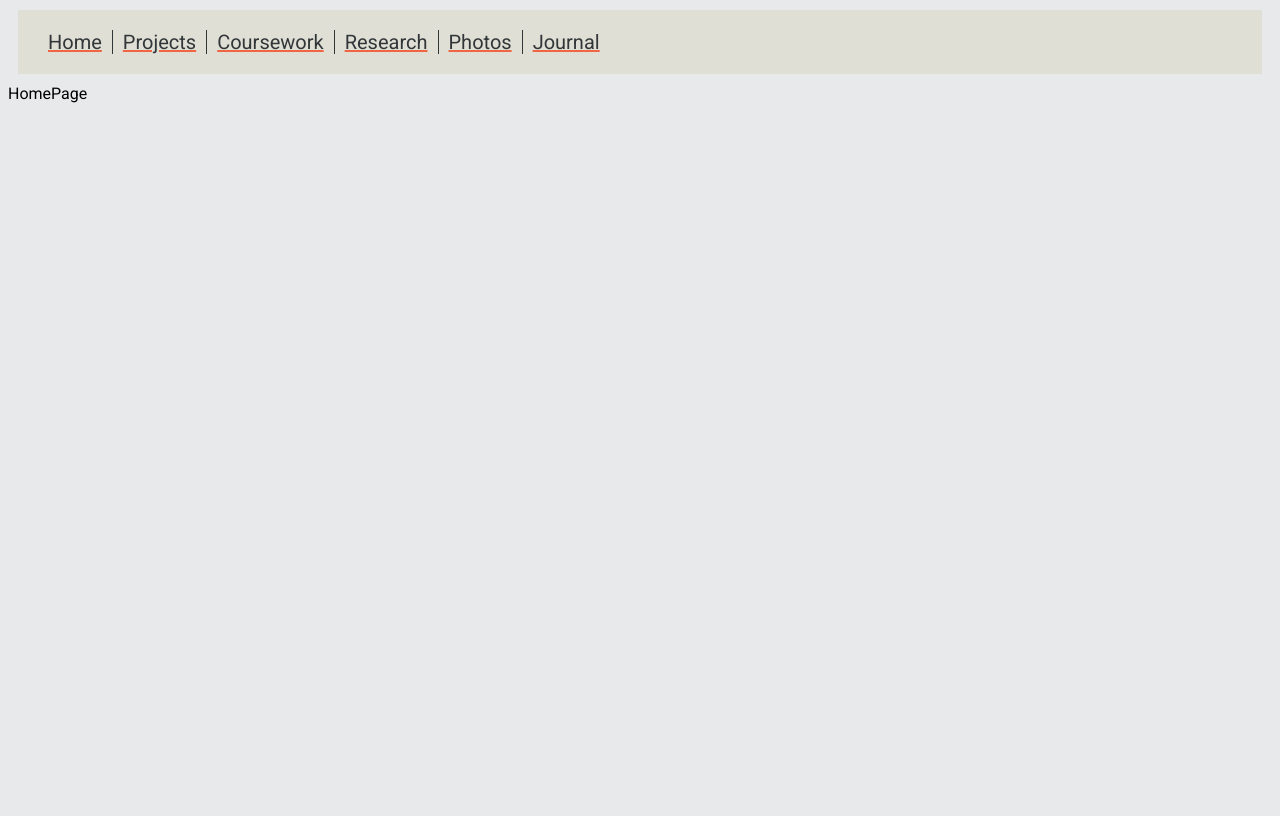
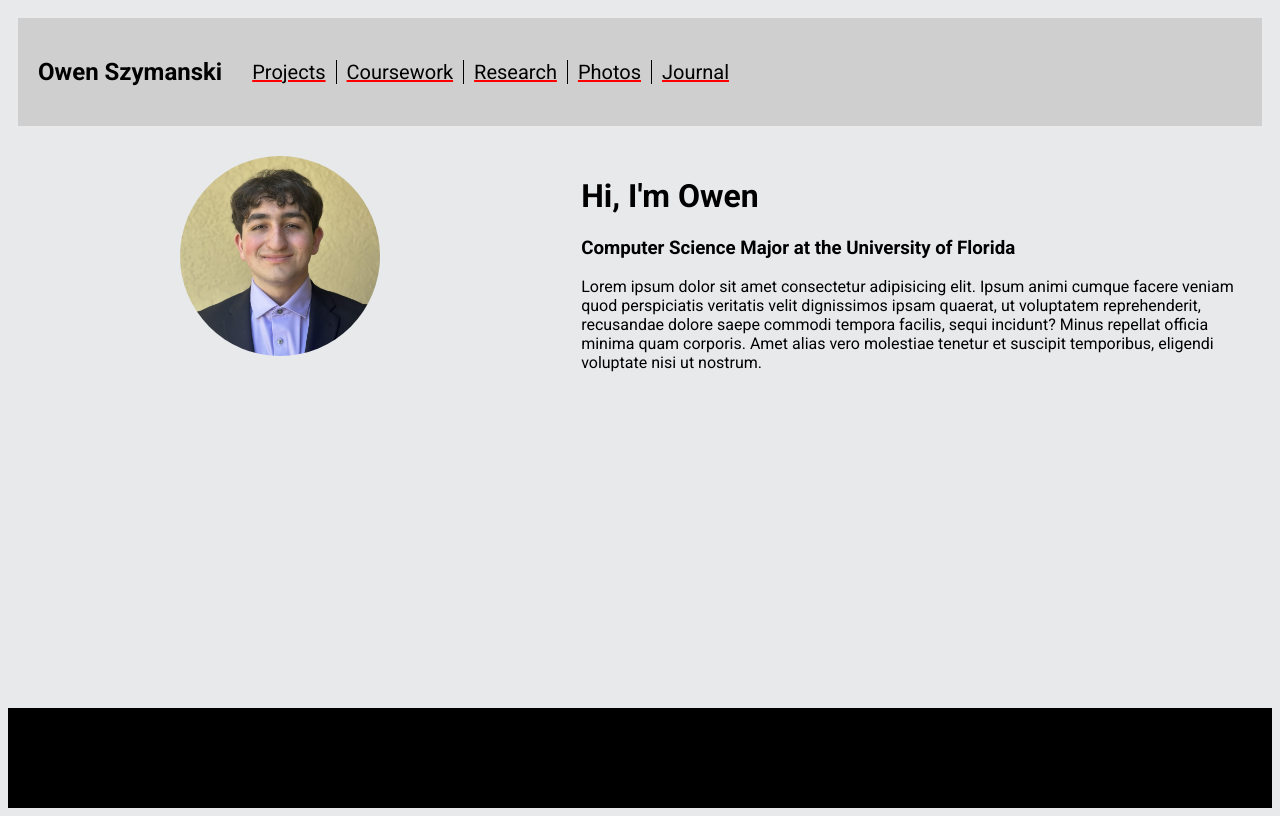
Before and after one commit to OwenS3881/eportfolio-backend, a Next.js app in the folder frontend/: page / in a window 1280 px wide. Built offline with nearby package versions, Linux system fonts and the light colour scheme.

Commit message:
Home page stylings

```diff
--- /dev/null
+++ b/frontend/app/components/Footer.jsx
@@ -0,0 +1,11 @@
+import React from "react";
+
+import styles from "../styles/Footer.module.css";
+
+import Link from "next/link";
+
+const Footer = () => {
+  return <div className={styles.container}></div>;
+};
+
+export default Footer;
--- a/frontend/app/components/Nav.jsx
+++ b/frontend/app/components/Nav.jsx
@@ -1,14 +1,18 @@
 import React from "react";
 
-import styles from "../styles/nav.module.css";
+import styles from "../styles/Nav.module.css";
 
 import Link from "next/link";
 
 const Nav = () => {
   return (
     <header className={styles.container}>
+      <div className={styles.logoContainer}>
+        <Link href={"/"}>
+          <h2>Owen Szymanski</h2>
+        </Link>
+      </div>
       <div className={styles.linksContainer}>
-        <Link href={"/"}>Home</Link>
         <Link href={"/"}>Projects</Link>
         <Link href={"/"}>Coursework</Link>
         <Link href={"/"}>Research</Link>
--- a/frontend/app/layout.jsx
+++ b/frontend/app/layout.jsx
@@ -1,6 +1,7 @@
 import "./styles/globals.css";
 
 import Nav from "./components/Nav";
+import Footer from "./components/Footer";
 
 import { Roboto } from "next/font/google";
 
@@ -20,6 +21,7 @@ export default function RootLayout({ children }) {
       <body className={roboto.className}>
         <Nav />
         <main>{children}</main>
+        <Footer />
       </body>
     </html>
   );
--- a/frontend/app/page.jsx
+++ b/frontend/app/page.jsx
@@ -1,7 +1,35 @@
 import React from "react";
 
+import Image from "next/image";
+
+import styles from "./styles/Home.module.css";
+
 const HomePage = () => {
-  return <div>HomePage</div>;
+  return (
+    <div className={styles.container}>
+      <div className={styles.imageContainer}>
+        <Image
+          src={"/ProfilePictureSquare.jpg"}
+          width={1000}
+          height={1000}
+          alt="OwenProfile"
+        />
+      </div>
+
+      <div>
+        <h1>Hi, I'm Owen</h1>
+        <h3>Computer Science Major at the University of Florida</h3>
+        <p>
+          Lorem ipsum dolor sit amet consectetur adipisicing elit. Ipsum animi
+          cumque facere veniam quod perspiciatis veritatis velit dignissimos
+          ipsam quaerat, ut voluptatem reprehenderit, recusandae dolore saepe
+          commodi tempora facilis, sequi incidunt? Minus repellat officia minima
+          quam corporis. Amet alias vero molestiae tenetur et suscipit
+          temporibus, eligendi voluptate nisi ut nostrum.
+        </p>
+      </div>
+    </div>
+  );
 };
 
 export default HomePage;
--- /dev/null
+++ b/frontend/app/styles/Footer.module.css
@@ -0,0 +1,5 @@
+.container {
+  background-color: #000;
+  width: 100%;
+  height: 100px;
+}
--- /dev/null
+++ b/frontend/app/styles/Home.module.css
@@ -0,0 +1,21 @@
+.container {
+  display: grid;
+  grid-template-columns: 1.5fr 2fr;
+  column-gap: 50px;
+  margin: 0 auto;
+  padding: 20px;
+}
+
+.imageContainer {
+  display: flex;
+  align-items: start;
+  justify-content: center;
+}
+
+.imageContainer img {
+  border-radius: 50%;
+  width: 100%;
+  max-width: 200px;
+  height: auto;
+  margin: 0 auto;
+}
--- a/frontend/app/styles/globals.css
+++ b/frontend/app/styles/globals.css
@@ -1,4 +1,5 @@
 :root {
+  /* https://coolors.co/visualizer/f06543-e8e9eb-e0dfd5-313638-f09d51 */
   --color-bg-1: #e8e9eb;
   --color-bg-2: #e0dfd5;
   --color-accent-1: #f09d51;
@@ -8,4 +9,11 @@
 
 body {
   background-color: var(--color-bg-1);
+  display: flex;
+  flex-direction: column;
+  min-height: 100vh;
 }
+
+main {
+  flex: 1;
+}
--- a/frontend/app/styles/nav.module.css
+++ b/frontend/app/styles/nav.module.css
@@ -1,23 +1,33 @@
 .container {
-  background-color: var(--color-bg-2);
+  background-color: #cfcfcf;
   padding: 20px;
   display: flex;
   flex-direction: row;
   justify-content: left;
+  align-items: center;
   margin: 10px;
 }
 
+.logoContainer {
+  margin-right: 20px;
+}
+
+.logoContainer a {
+  text-decoration: none;
+  color: #000;
+}
+
 .linksContainer a {
-  text-decoration: underline solid 2px var(--color-accent-2);
+  text-decoration: underline solid 2px #f00;
   padding: 0px 10px;
-  border-right: 1px solid var(--color-dark);
-  color: var(--color-dark);
+  border-right: 1px solid #000;
+  color: #000;
   font-size: 20px;
   transition: all 0.1s;
 }
 
 .linksContainer a:hover {
-  color: var(--color-accent-2);
+  color: #f00;
 }
 
 .linksContainer :last-child {
```
Also changed, not shown: frontend/public/ProfilePictureSquare.jpg (added).
